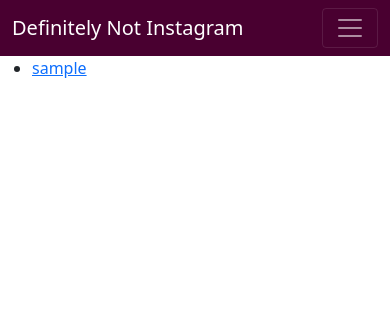
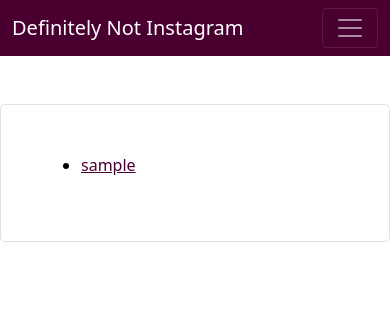
Before and after one commit to faramarz-hosseini/MyInstagram, a Django app: a page that uses instagram/templates/instagram/followers.html in a window 390 px wide. Shown: the top 316 px of the page. Run offline with Django 3.2, Linux system fonts and the light colour scheme; a user stored in the database is signed in; tables that the repository leaves empty hold one stand-in row (values such as "Sample post"); some libraries are stand-ins or nearby versions.

Commit message:
Follower and following pages complete.

```diff
--- a/instagram/templates/instagram/followers.html
+++ b/instagram/templates/instagram/followers.html
@@ -1,8 +1,20 @@
 {% extends 'instagram/base.html' %}
 {% block content %}
-    {% for username in followers %}
-        <ul>
-            <li><a href="{% url 'profile' username %}">{{ username }}</a></li>
-        </ul>
-    {% endfor %}
+    <div class="row">
+        <div class="col-sm-4">
+        </div>
+        <div class="col-sm-4">
+            <div class="border mt-5 container-fluid rounded-3 p-5">
+                <span style="color: black">
+                    {% for username in followers %}
+                    <ul>
+                        <li><a href="{% url 'profile' username %}" style="color: #490030">{{ username }}</a></li>
+                    </ul>
+                    {% endfor %}
+                </span>
+            </div>
+        </div>
+        <div class="col-sm-4">
+        </div>
+    </div>
 {% endblock %}
```
Also changed, not shown: instagram/templates/instagram/following.html (+17 -5 lines).
